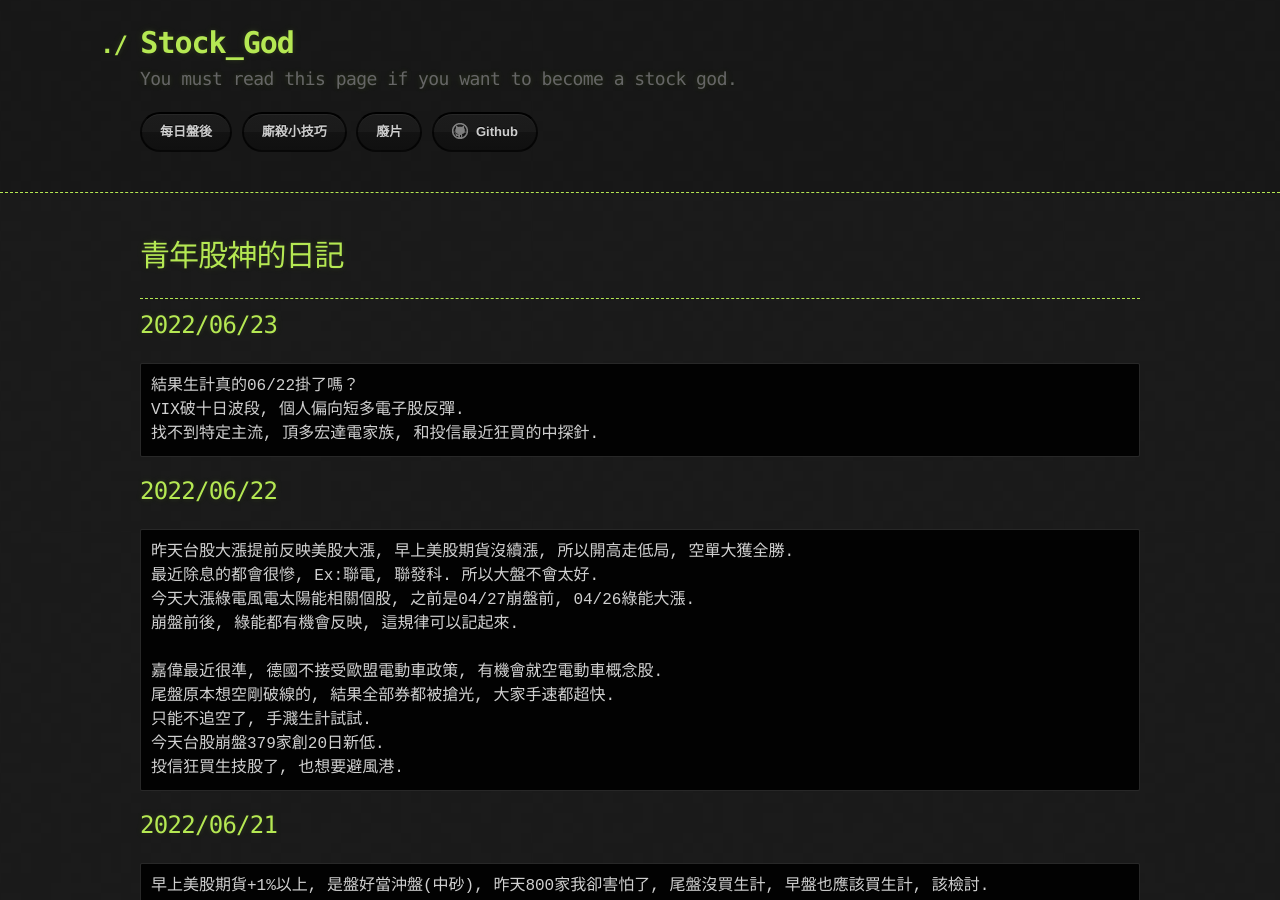
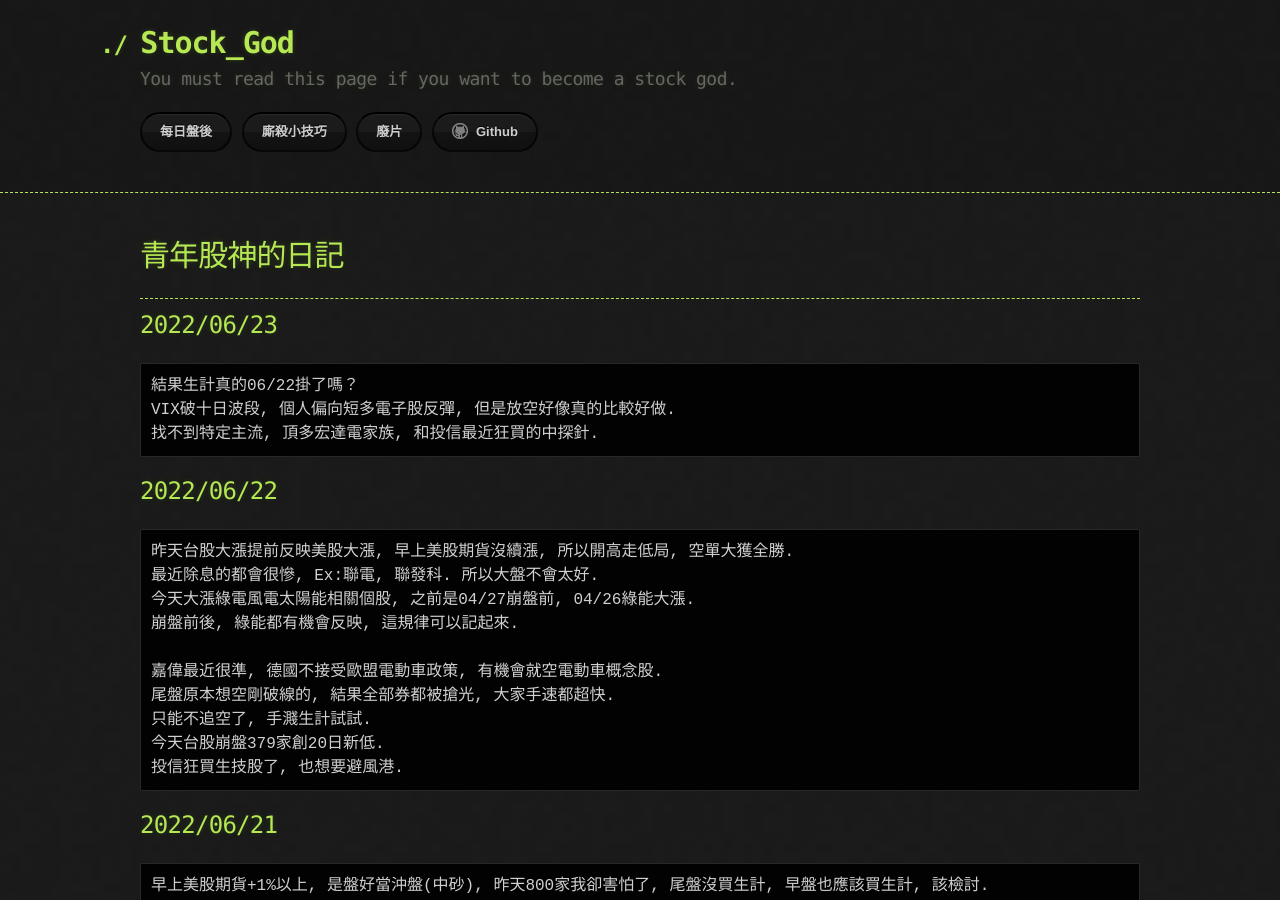
Before and after one commit to lepg5487/Stock_God, a Jekyll site: the page built from index.md, in a window 1280 px wide and 900 px high. Built offline with Jekyll 4.4.1, drawn with Linux system fonts in a browser that asks for light colours; our own code applies the rules of GitHub Pages for plain Markdown files.

Commit message:
Update index.md

````diff
--- a/index.md
+++ b/index.md
@@ -9,7 +9,7 @@ layout: testlayouts
 ## 2022/06/23
 ```
 結果生計真的06/22掛了嗎？
-VIX破十日波段, 個人偏向短多電子股反彈.
+VIX破十日波段, 個人偏向短多電子股反彈, 但是放空好像真的比較好做.
 找不到特定主流, 頂多宏達電家族, 和投信最近狂買的中探針.
 ```
 
````
